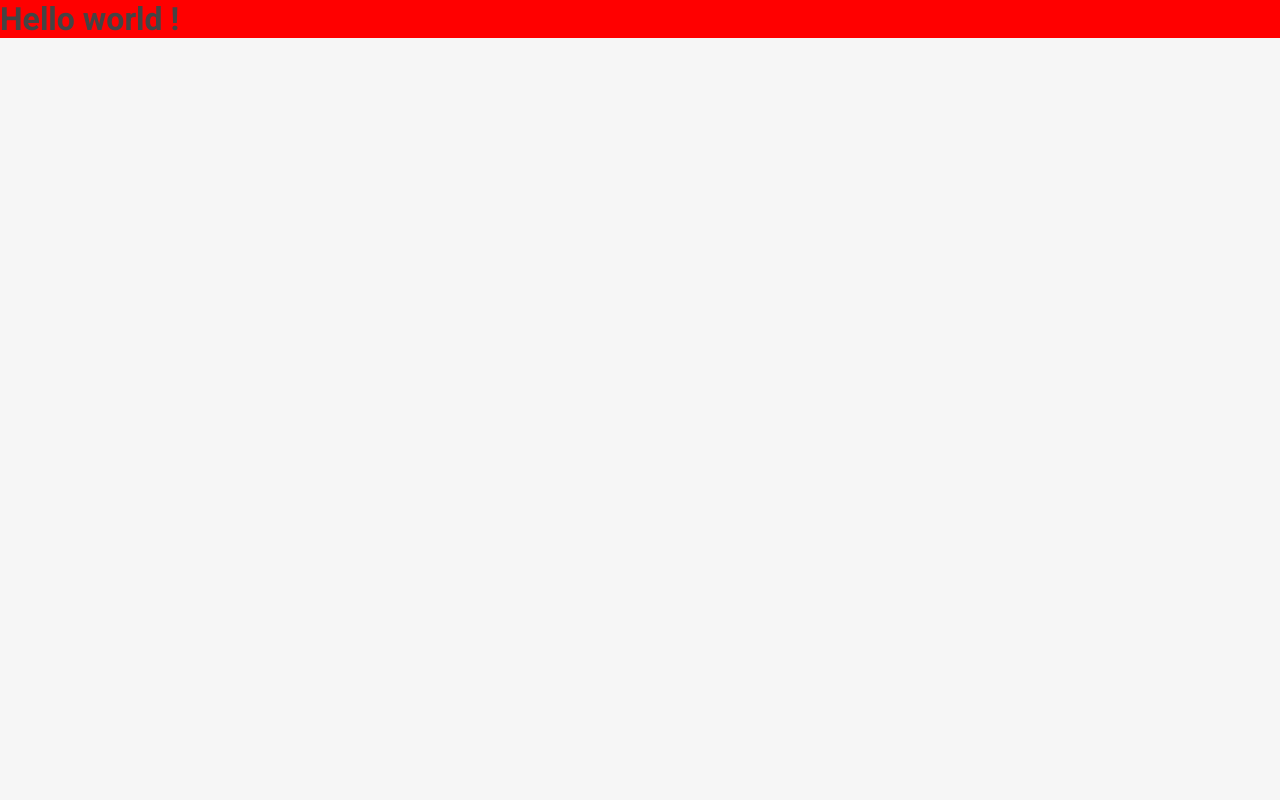
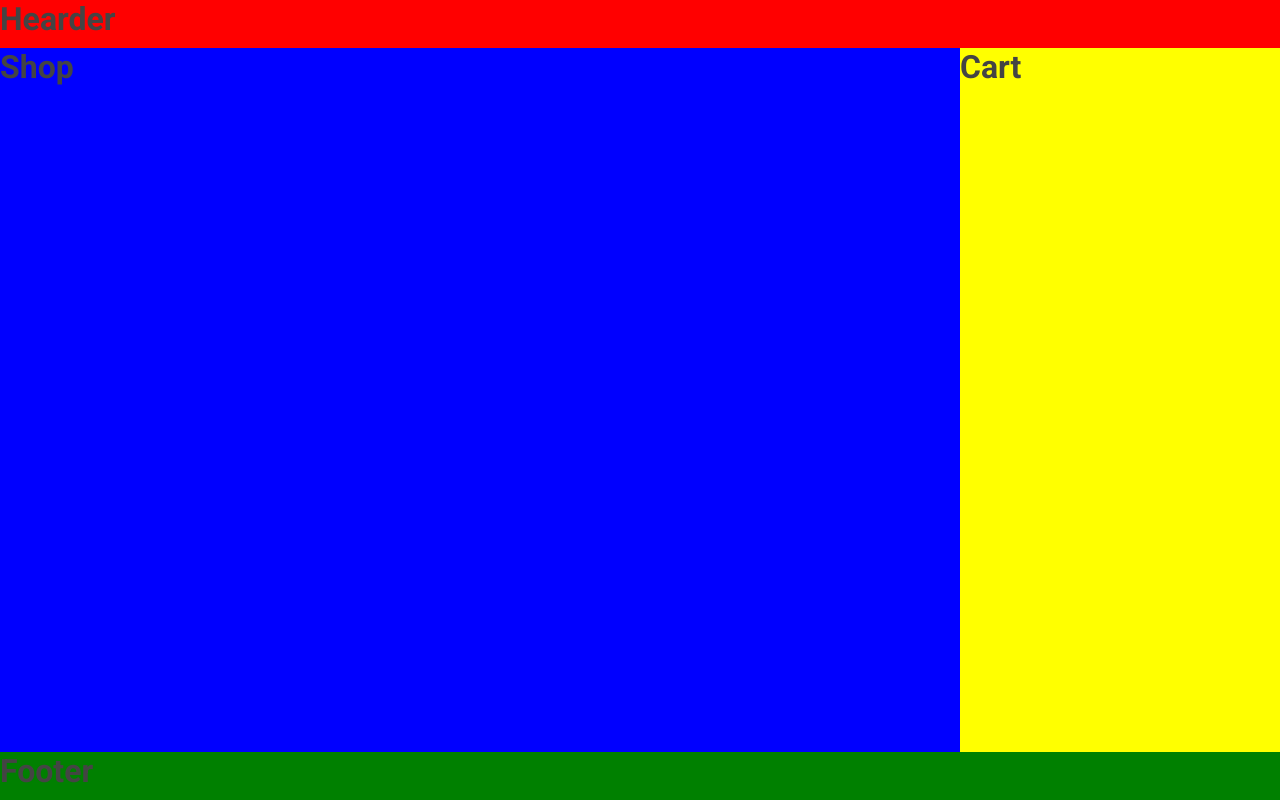
Before and after one commit to cebbz/boutique-front, a Vue app: page / in a window 1280 px wide. Built offline with nearby package versions, Linux system fonts and the light colour scheme; a web font is replaced by a local one.

Commit message:
Setting up the layout and the main components

```diff
--- a/src/App.vue
+++ b/src/App.vue
@@ -1,12 +1,45 @@
 <script setup lang="ts">
+import TheHeader from './components/Header.vue';
+import TheFooter from './components/Footer.vue';
+import Shop from './components/Shop.vue';
+import Cart from './components/Cart.vue';
 
 </script>
 
 <template>
-    <h1 class="b1">Hello world !</h1>
+    <div class="app-container">
+        <TheHeader class="header b1" />
+        <Shop class="shop b2" />
+        <Cart class="cart b3" />
+        <TheFooter class="footer b4" />
+    </div>
 </template>
 
 <style lang="scss">
 @import "./assets/base.scss";
 @import "./assets/debug.scss";
+
+.app-container {
+    min-height: 100vh;
+    display: grid;
+    grid-template-areas: "header header""shop cart""footer footer";
+    grid-template-columns: 75% 25%;
+    grid-template-rows: 48px auto 48px;
+}
+
+.header {
+    grid-area: header;
+}
+
+.shop {
+    grid-area: shop;
+}
+
+.cart {
+    grid-area: cart;
+}
+
+.footer {
+    grid-area: footer;
+}
 </style>
--- /dev/null
+++ b/src/components/Cart.vue
@@ -0,0 +1,11 @@
+<template>
+    <div>
+        <h1>Cart</h1>
+    </div>
+</template>
+
+<script setup lang="ts">
+</script>
+
+<style lang="scss" scoped>
+</style>
--- /dev/null
+++ b/src/components/Footer.vue
@@ -0,0 +1,11 @@
+<template>
+    <footer>
+        <h1>Footer</h1>
+    </footer>
+</template>
+
+<script setup lang="ts">
+</script>
+
+<style lang="scss" scoped>
+</style>
--- /dev/null
+++ b/src/components/Header.vue
@@ -0,0 +1,11 @@
+<template>
+    <header>
+        <h1>Hearder</h1>
+    </header>
+</template>
+
+<script setup lang="ts">
+</script>
+
+<style lang="scss" scoped>
+</style>
--- /dev/null
+++ b/src/components/Shop.vue
@@ -0,0 +1,11 @@
+<template>
+    <div>
+        <h1>Shop</h1>
+    </div>
+</template>
+
+<script setup lang="ts">
+</script>
+
+<style lang="scss" scoped>
+</style>
```
